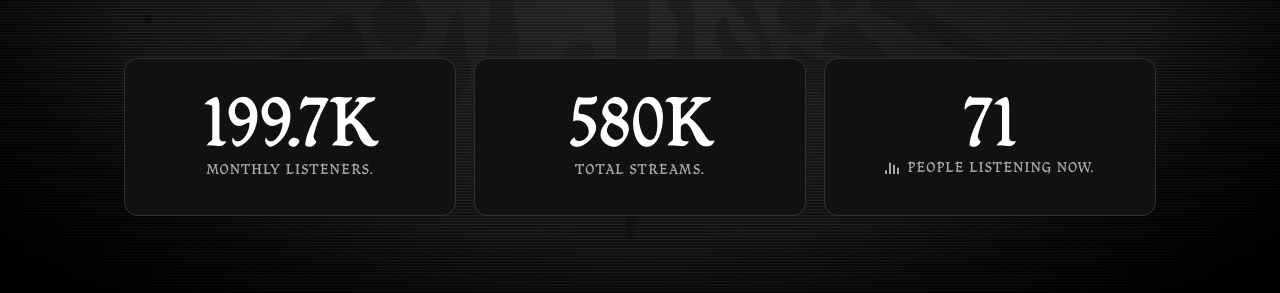
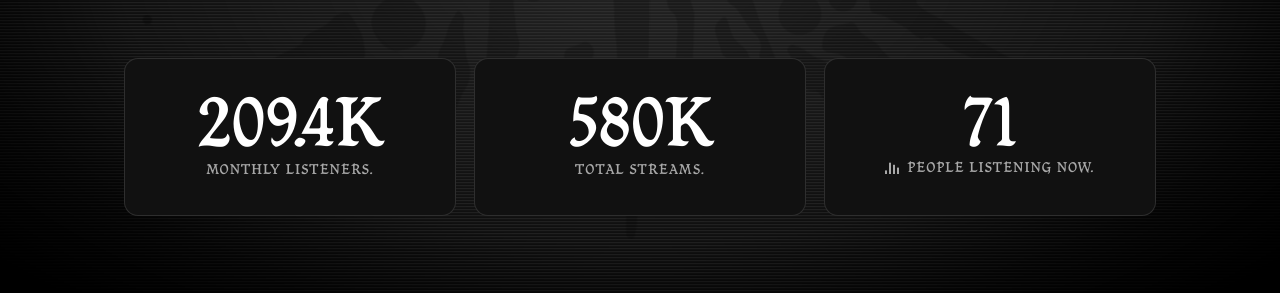
Before and after one commit to noirfleuve/ALTAR-VISION, a plain HTML site: page music/index.html in a window 1280 px wide. Shown: the part 436-729 px from the top of the page. Drawn offline with Linux system fonts and the light colour scheme.

Commit message:
spotify stats update

```diff
--- a/music/index.html
+++ b/music/index.html
@@ -60,7 +60,7 @@
       <!-- STATS — "monthly listeners" mis à jour chaque jour par .github/workflows/spotify-stats.yml ;
            "total streams" à modifier à la main ; "people listening now" géré par js/main.js -->
       <div class="stats music-stats">
-        <div class="stat"><b data-stat="monthly-listeners">199.7K</b><span>Monthly listeners.</span></div>
+        <div class="stat"><b data-stat="monthly-listeners">209.4K</b><span>Monthly listeners.</span></div>
         <div class="stat"><b>580K</b><span>Total streams.</span></div>
         <!-- "people listening now" : valeur qui varie entre 20 et 73 (voir js/main.js, LIVE LISTENERS) -->
         <div class="stat"><b data-live-listeners>42</b><span class="live-label"><span class="wave" aria-hidden="true"><i></i><i></i><i></i><i></i></span>People listening now.</span></div>
```
